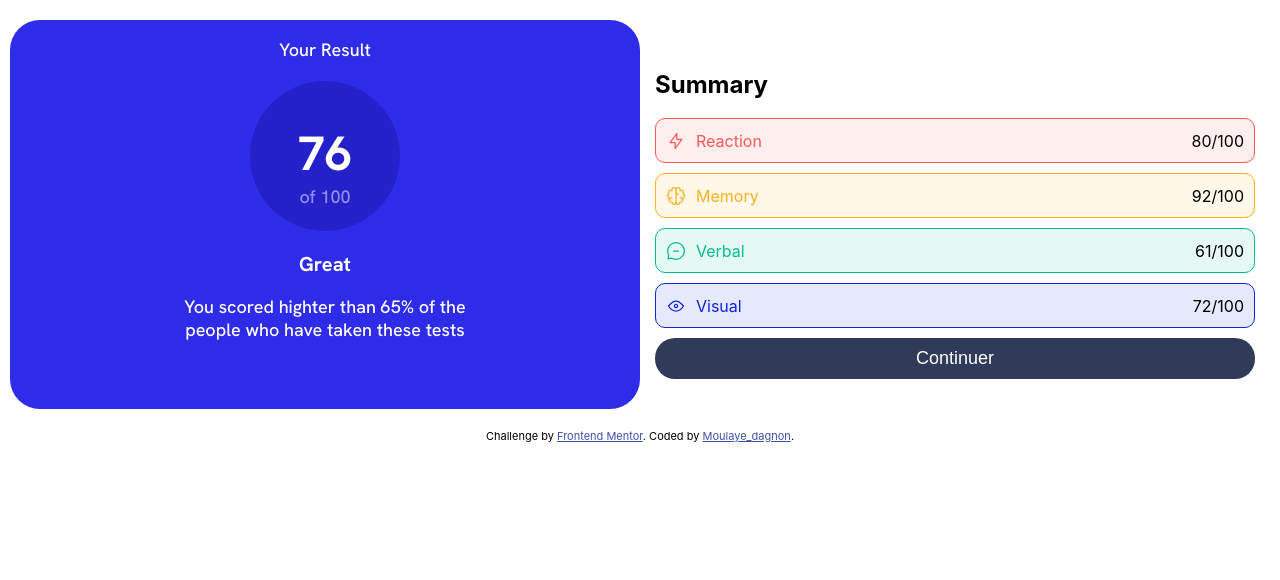
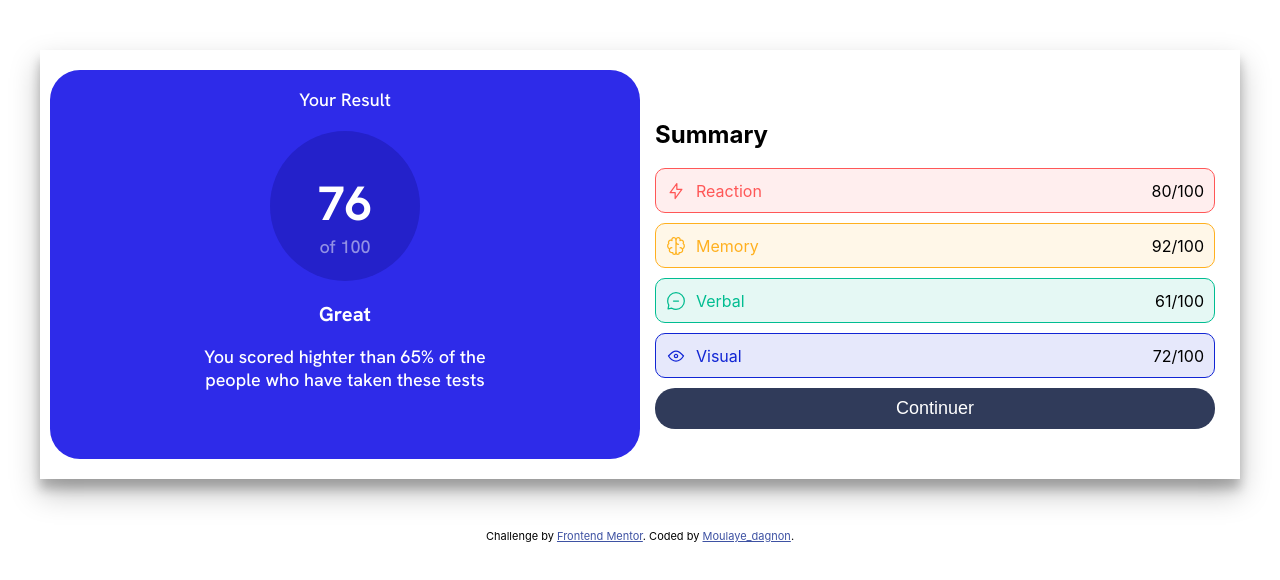
Before and after one commit to Moulaye-dagnon/Result-summary-with-react.js, a React (Create React App) app: page / in a window 1280 px wide. Shown: the top 580 px of the page. Built offline with nearby package versions, Linux system fonts and the light colour scheme.

Commit message:
a little addition

```diff
--- a/src/App.css
+++ b/src/App.css
@@ -1,10 +1,13 @@
 @media only  screen and (min-width : 900px) {
 	.container{
+
 		display: flex;
 		align-items: center;
 		justify-content: center;
 		padding: 20px 0;
-		max-width: 1440px;
-		margin: 0 auto;
+
+		max-width: 1200px;
+		margin: 50px auto;
+		box-shadow: rgba(0, 0, 0, 0.25) 0px 14px 28px, rgba(0, 0, 0, 0.22) 0px 10px 10px;
+		}
 	}
-}
```
